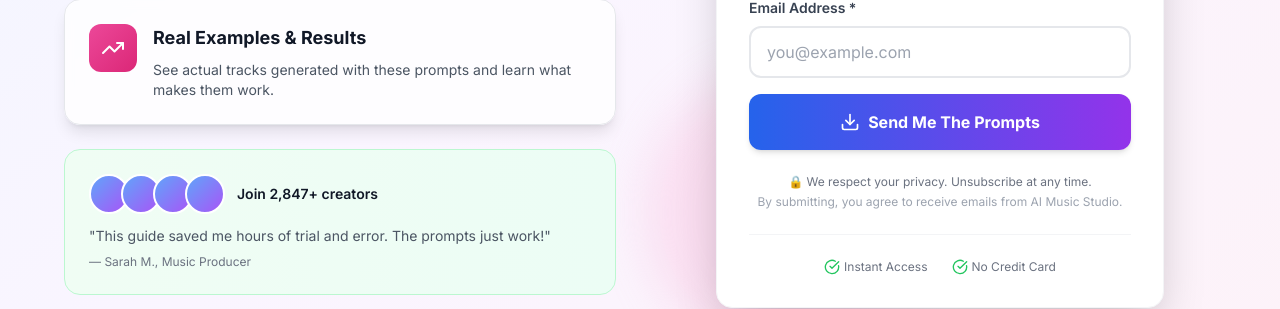
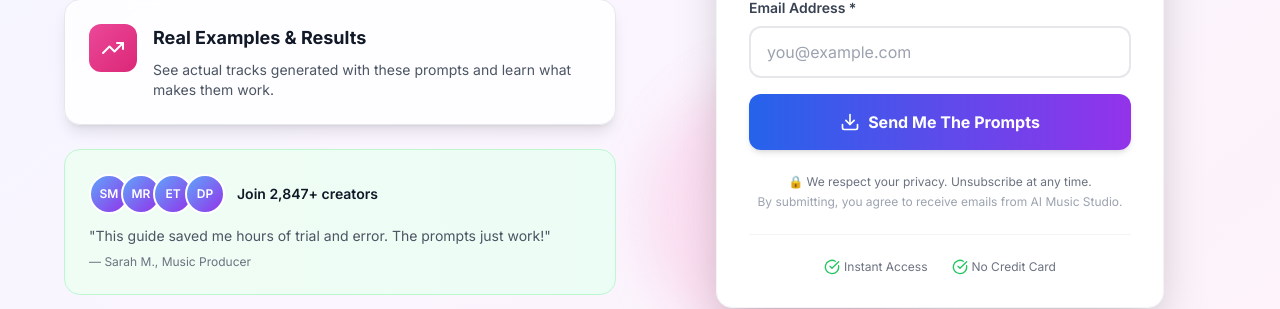
Before and after one commit to erlandrivero/musicland, a Next.js app: page / in a window 1280 px wide. Shown: the part 6887-7196 px from the top of the page. Built offline with nearby package versions, Linux system fonts and the light colour scheme; no server answers.

Commit message:
Update lead magnet avatar circles to match testimonials style
- Changed from empty gradient circles to circles with initials
- Now displays SM, MR, ET, DP (matching testimonial users)
- Consistent design across homepage sections

```diff
--- a/components/marketing/LeadMagnetSection.tsx
+++ b/components/marketing/LeadMagnetSection.tsx
@@ -84,11 +84,13 @@ export default function LeadMagnetSection() {
               <div className="bg-gradient-to-r from-green-50 to-emerald-50 rounded-2xl p-6 border border-green-200">
                 <div className="flex items-center gap-3 mb-3">
                   <div className="flex -space-x-2">
-                    {[1, 2, 3, 4].map((i) => (
+                    {['SM', 'MR', 'ET', 'DP'].map((initials, i) => (
                       <div
                         key={i}
-                        className="w-10 h-10 rounded-full bg-gradient-to-br from-blue-400 to-purple-500 border-2 border-white"
-                      />
+                        className="w-10 h-10 rounded-full bg-gradient-to-br from-blue-400 to-purple-600 border-2 border-white flex items-center justify-center text-white text-xs font-semibold"
+                      >
+                        {initials}
+                      </div>
                     ))}
                   </div>
                   <div className="text-sm font-semibold text-gray-900">
```
